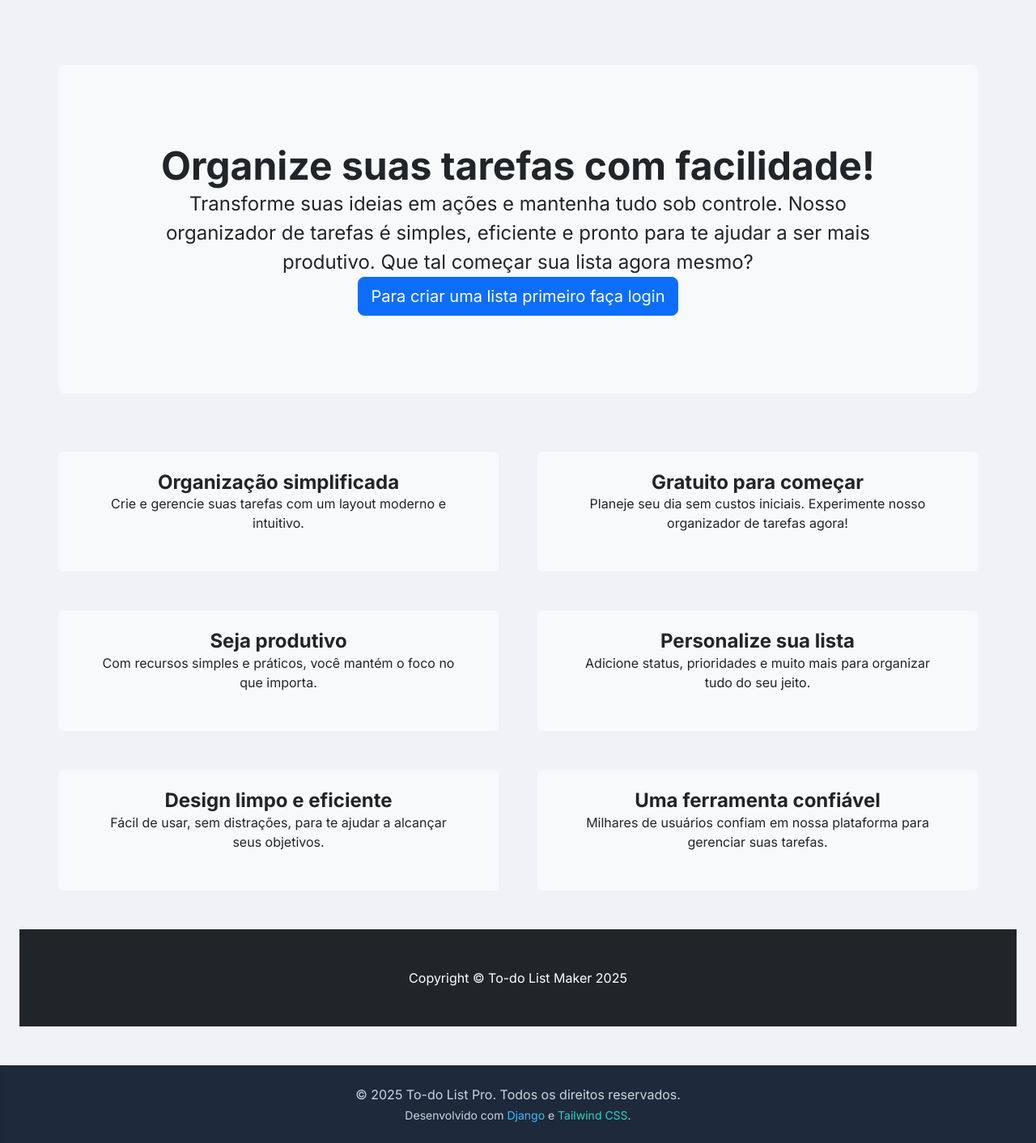
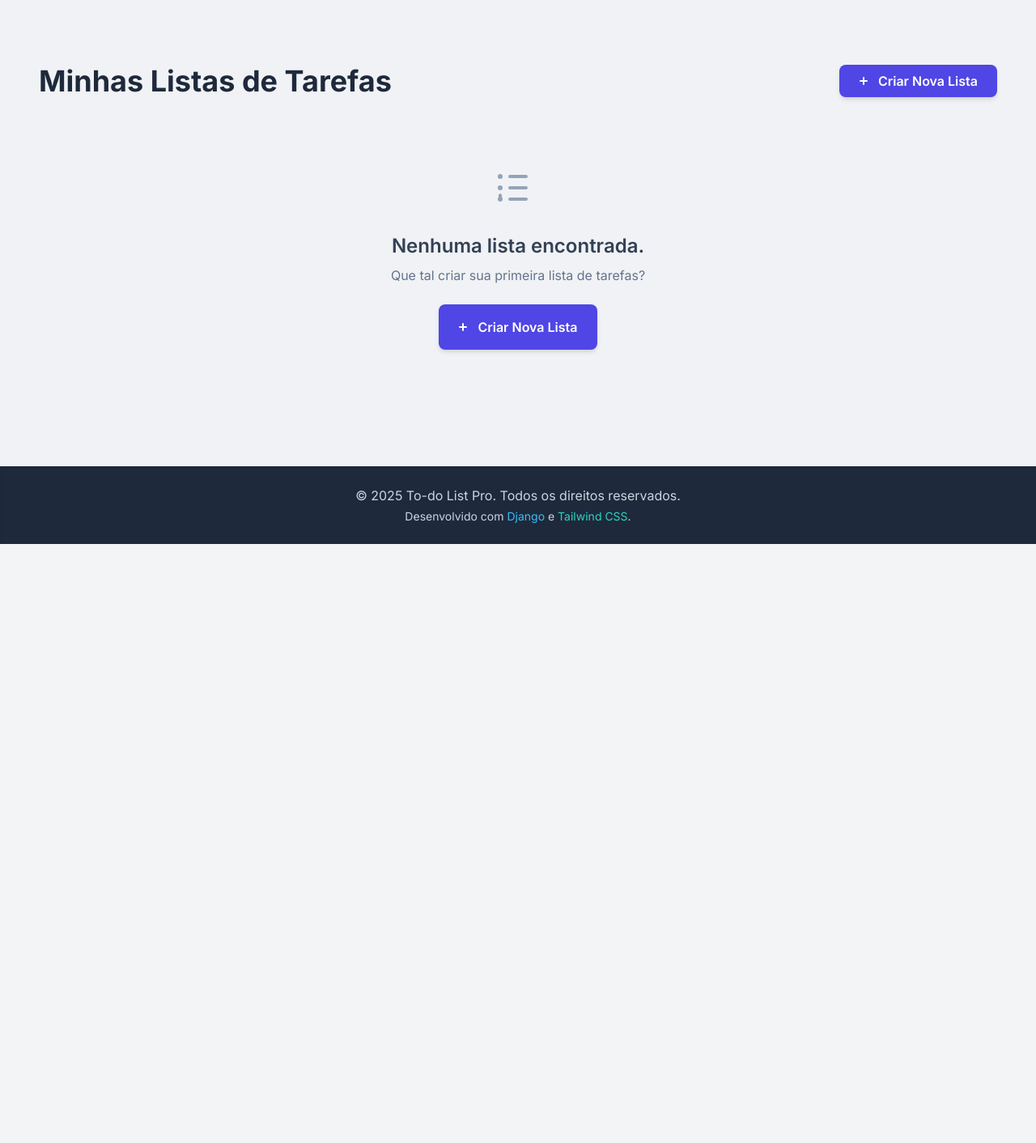
Before and after one commit to potindatupiwe/To-do-List-maker, a Django app: page /todo/ in a window 1280 px wide. Shown: the part 198-1610 px from the top of the page at 81% size. After the commit the page ends 870 px from the top, so only its background shows below. Run offline with Django 5.2, Linux system fonts and the light colour scheme; some libraries are stand-ins or nearby versions.

Commit message:
Update index.html

```diff
--- a/polls/todo/templates/todo/index.html
+++ b/polls/todo/templates/todo/index.html
@@ -1,92 +1,78 @@
 {% extends "base.html" %}
+{% load static %}
 
-
-
+{% block CSS %}
+{{ block.super }} <!-- Importa o CSS do base.html -->
+<style>
+    /* Estilos adicionais específicos para esta página, se necessário */
+    .list-item-card:hover {
+        @apply shadow-xl transform scale-[1.02]; /* Efeito de hover sutil */
+    }
+</style>
+{% endblock CSS %}
 
 {% block content %}
-<header class="py-5">
-    <div class="container px-lg-5">
-        <div class="p-4 p-lg-5 bg-light rounded-3 text-center">
-            <div class="m-4 m-lg-5">
-                <h1 class="display-5 fw-bold">
-                    Organize suas tarefas com facilidade!</h1>
-                <p class="fs-4">Transforme suas ideias em ações e mantenha tudo sob controle. Nosso organizador de tarefas é simples, eficiente e pronto para te ajudar a ser mais produtivo. Que tal começar sua lista agora mesmo?</p>
-                <a class="btn btn-primary btn-lg" href="{% url "login" %}">Para criar uma lista primeiro faça login</a>
+<div class="container mx-auto px-4 py-8 lg:py-12">
 
+    <div class="flex justify-between items-center mb-8">
+        <h1 class="text-3xl lg:text-4xl font-bold text-slate-800">Minhas Listas de Tarefas</h1>
+        <a href="{% url "set_list" %}" class="inline-flex items-center justify-center bg-indigo-600 hover:bg-indigo-700 text-white font-semibold py-2 px-6 rounded-lg shadow-md transition-colors duration-150 ease-in-out text-sm sm:text-base">
+            <svg class="w-5 h-5 mr-2 -ml-1" xmlns="http://www.w3.org/2000/svg" viewBox="0 0 20 20" fill="currentColor">
+                <path fill-rule="evenodd" d="M10 5a1 1 0 011 1v3h3a1 1 0 110 2h-3v3a1 1 0 11-2 0v-3H6a1 1 0 110-2h3V6a1 1 0 011-1z" clip-rule="evenodd" />
+            </svg>
+            Criar Nova Lista
+        </a>
+    </div>
+
+    {% if listas %}
+        <div class="grid grid-cols-1 md:grid-cols-2 lg:grid-cols-3 gap-6 lg:gap-8">
+            {% for lista in listas %}
+            <div class="list-item-card bg-white rounded-xl shadow-lg p-6 transition-all duration-300 ease-in-out">
+                <h2 class="text-2xl font-semibold text-indigo-700 mb-3 truncate">
+                    <a href="{% url "get_list" lista.id %}" class="hover:underline" title="{{ lista.titulo }}">
+                        {{ lista.titulo }}
+                    </a>
+                </h2>
+
+                <!-- Adicionar uma breve descrição ou contagem de tarefas se disponível -->
+                <!-- Exemplo: <p class="text-slate-600 mb-4 text-sm">3 tarefas pendentes</p> -->
+
+                <div class="mt-4 pt-4 border-t border-slate-200 flex flex-col sm:flex-row sm:items-center sm:justify-between space-y-3 sm:space-y-0 sm:space-x-3">
+                    <a href="{% url 'editar_lista' lista.id %}" class="w-full sm:w-auto text-center bg-sky-500 hover:bg-sky-600 text-white font-medium py-2 px-4 rounded-md text-sm transition-colors duration-150 ease-in-out">
+                        <svg xmlns="http://www.w3.org/2000/svg" class="h-4 w-4 inline mr-1 -mt-px" fill="none" viewBox="0 0 24 24" stroke="currentColor" stroke-width="2">
+                            <path stroke-linecap="round" stroke-linejoin="round" d="M15.232 5.232l3.536 3.536m-2.036-5.036a2.5 2.5 0 113.536 3.536L6.5 21.036H3v-3.572L16.732 3.732z" />
+                        </svg>
+                        Editar
+                    </a>
+                    <form action="{% url 'get_list' lista.id %}" method="POST" class="w-full sm:w-auto">
+                        {% csrf_token %}
+                        <button type="submit" value="{{lista.id}}" name="Deletar" class="w-full sm:w-auto bg-red-500 hover:bg-red-600 text-white font-medium py-2 px-4 rounded-md text-sm transition-colors duration-150 ease-in-out" onclick="return confirm('Tem certeza que deseja deletar esta lista?');">
+                            <svg xmlns="http://www.w3.org/2000/svg" class="h-4 w-4 inline mr-1 -mt-px" fill="none" viewBox="0 0 24 24" stroke="currentColor" stroke-width="2">
+                                <path stroke-linecap="round" stroke-linejoin="round" d="M19 7l-.867 12.142A2 2 0 0116.138 21H7.862a2 2 0 01-1.995-1.858L5 7m5 4v6m4-6v6m1-10V4a1 1 0 00-1-1h-4a1 1 0 00-1 1v3M4 7h16" />
+                            </svg>
+                            Deletar
+                        </button>
+                    </form>
+                </div>
+            </div>
+            {% endfor %}
+        </div>
+    {% else %}
+        <div class="text-center py-12">
+            <svg class="mx-auto h-16 w-16 text-slate-400" fill="none" viewBox="0 0 24 24" stroke-width="1.5" stroke="currentColor" aria-hidden="true">
+                <path stroke-linecap="round" stroke-linejoin="round" d="M8.25 6.75h7.5M8.25 12h7.5m-7.5 5.25h7.5M3.75 6.75h.007v.008H3.75V6.75zm.375 0a.375.375 0 11-.75 0 .375.375 0 01.75 0zM3.75 12h.007v.008H3.75V12zm.375 0a.375.375 0 11-.75 0 .375.375 0 01.75 0zM3.75 17.25h.007v.008H3.75v-1.75zm.375 0a.375.375 0 11-.75 0 .375.375 0 01.75 0z" />
+            </svg>
+            <h2 class="mt-4 text-2xl font-semibold text-slate-700">Nenhuma lista encontrada.</h2>
+            <p class="mt-2 text-slate-500">Que tal criar sua primeira lista de tarefas?</p>
+            <div class="mt-6">
+                <a href="{% url "set_list" %}" class="inline-flex items-center justify-center bg-indigo-600 hover:bg-indigo-700 text-white font-semibold py-3 px-6 rounded-lg shadow-md transition-colors duration-150 ease-in-out">
+                    <svg class="w-5 h-5 mr-2 -ml-1" xmlns="http://www.w3.org/2000/svg" viewBox="0 0 20 20" fill="currentColor">
+                        <path fill-rule="evenodd" d="M10 5a1 1 0 011 1v3h3a1 1 0 110 2h-3v3a1 1 0 11-2 0v-3H6a1 1 0 110-2h3V6a1 1 0 011-1z" clip-rule="evenodd" />
+                    </svg>
+                    Criar Nova Lista
+                </a>
             </div>
         </div>
-    </div>
-</header>
-<!-- Page Content-->
-<section class="pt-4">
-    <div class="container px-lg-5">
-        <!-- Page Features-->
-        <div class="row gx-lg-5">
-            <div class="col-lg-6 col-xxl-4 mb-5">
-                <div class="card bg-light border-0 h-100">
-                    <div class="card-body text-center p-4 p-lg-5 pt-0 pt-lg-0">
-                        <div class="feature bg-primary bg-gradient text-white rounded-3 mb-4 mt-n4"><i class="bi bi-collection"></i></div>
-                        <h2 class="fs-4 fw-bold">
-                            Organização simplificada</h2>
-                        <p class="mb-0">Crie e gerencie suas tarefas com um layout moderno e intuitivo.</p>
-                    </div>
-                </div>
-            </div>
-            <div class="col-lg-6 col-xxl-4 mb-5">
-                <div class="card bg-light border-0 h-100">
-                    <div class="card-body text-center p-4 p-lg-5 pt-0 pt-lg-0">
-                        <div class="feature bg-primary bg-gradient text-white rounded-3 mb-4 mt-n4"><i class="bi bi-cloud-download"></i></div>
-                        <h2 class="fs-4 fw-bold">Gratuito para começar</h2>
-                        <p class="mb-0">Planeje seu dia sem custos iniciais. Experimente nosso organizador de tarefas agora!</p>
-                    </div>
-                </div>
-            </div>
-            <div class="col-lg-6 col-xxl-4 mb-5">
-                <div class="card bg-light border-0 h-100">
-                    <div class="card-body text-center p-4 p-lg-5 pt-0 pt-lg-0">
-                        <div class="feature bg-primary bg-gradient text-white rounded-3 mb-4 mt-n4"><i class="bi bi-card-heading"></i></div>
-                        <h2 class="fs-4 fw-bold">Seja produtivo</h2>
-                        <p class="mb-0">Com recursos simples e práticos, você mantém o foco no que importa.</p>
-                    </div>
-                </div>
-            </div>
-            <div class="col-lg-6 col-xxl-4 mb-5">
-                <div class="card bg-light border-0 h-100">
-                    <div class="card-body text-center p-4 p-lg-5 pt-0 pt-lg-0">
-                        <div class="feature bg-primary bg-gradient text-white rounded-3 mb-4 mt-n4"><i class="bi bi-bootstrap"></i></div>
-                        <h2 class="fs-4 fw-bold">Personalize sua lista</h2>
-                        <p class="mb-0">Adicione status, prioridades e muito mais para organizar tudo do seu jeito.</p>
-                    </div>
-                </div>
-            </div>
-            <div class="col-lg-6 col-xxl-4 mb-5">
-                <div class="card bg-light border-0 h-100">
-                    <div class="card-body text-center p-4 p-lg-5 pt-0 pt-lg-0">
-                        <div class="feature bg-primary bg-gradient text-white rounded-3 mb-4 mt-n4"><i class="bi bi-code"></i></div>
-                        <h2 class="fs-4 fw-bold">Design limpo e eficiente</h2>
-                        <p class="mb-0">Fácil de usar, sem distrações, para te ajudar a alcançar seus objetivos.</p>
-                    </div>
-                </div>
-            </div>
-            <div class="col-lg-6 col-xxl-4 mb-5">
-                <div class="card bg-light border-0 h-100">
-                    <div class="card-body text-center p-4 p-lg-5 pt-0 pt-lg-0">
-                        <div class="feature bg-primary bg-gradient text-white rounded-3 mb-4 mt-n4"><i class="bi bi-patch-check"></i></div>
-                        <h2 class="fs-4 fw-bold">Uma ferramenta confiável</h2>
-                        <p class="mb-0">Milhares de usuários confiam em nossa plataforma para gerenciar suas tarefas.</p>
-                    </div>
-                </div>
-            </div>
-        </div>
-    </div>
-</section>
-<!-- Footer-->
-<footer class="py-5 bg-dark">
-    <div class="container"><p class="m-0 text-center text-white">Copyright &copy; To-do List Maker 2025</p></div>
-</footer>
-<!-- Bootstrap core JS-->
-<script src="https://cdn.jsdelivr.net/npm/bootstrap@5.2.3/dist/js/bootstrap.bundle.min.js"></script>
-<!-- Core theme JS-->
-<script src="js/scripts.js"></script>
-</body>
+    {% endif %}
+</div>
 {% endblock %}
```
